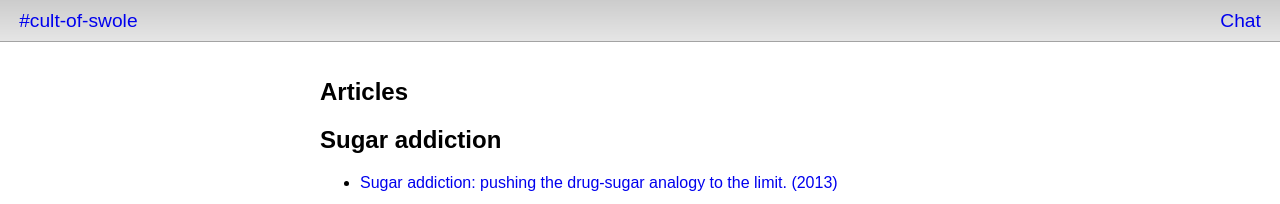
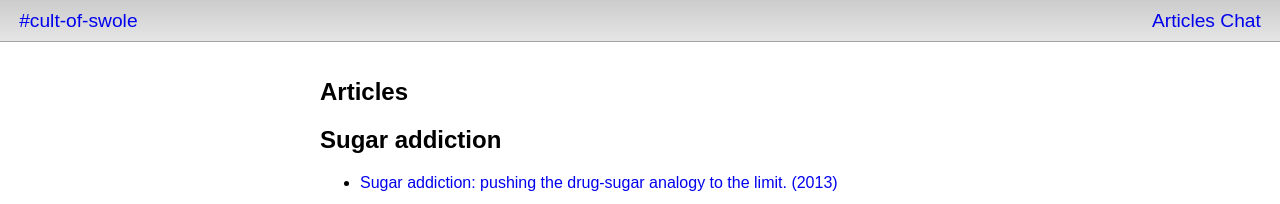
Before and after one commit to reddit-playdate/cult-of-swole, a Jekyll site: the page built from articles.md, in a window 1280 px wide. Shown: the top 204 px of the page. Built offline with Jekyll 4.4.1, drawn with Linux system fonts in a browser that asks for light colours; our own code applies the rules of GitHub Pages for plain Markdown files.

Commit message:
Update default.html

```diff
--- a/_layouts/default.html
+++ b/_layouts/default.html
@@ -9,6 +9,8 @@
     <a href='{{ '/' | relative_url }}'>{{ site.title | default: site.github.repository_name }}</a>
   </div>
   <div>
+    <a href='https://discord.gg/playdate'>Articles</a>
+    <x-sep></x-sep>
     <a href='https://discord.gg/playdate'>Chat</a>
   </div>
 </nav>
```
